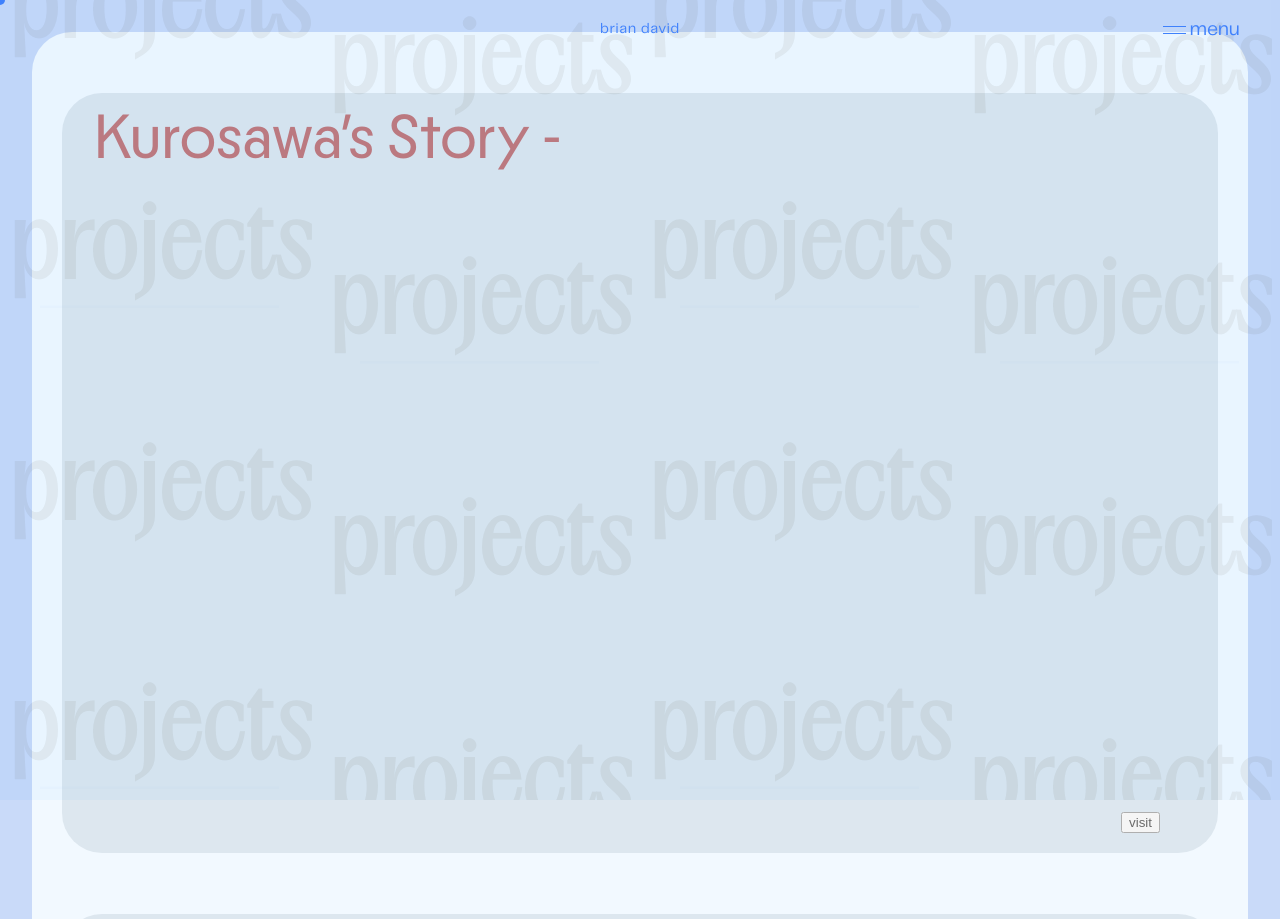
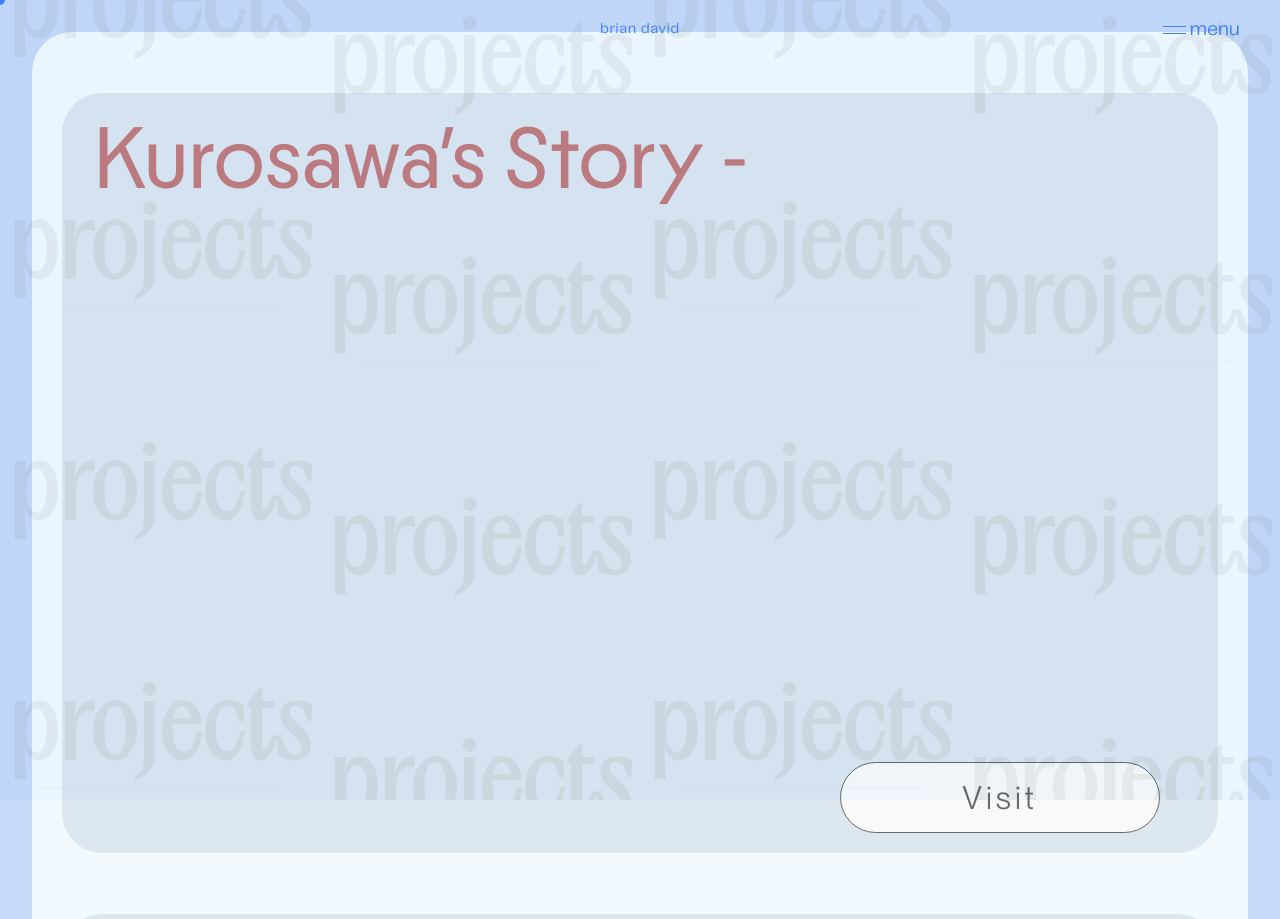
Before and after one commit to brian-david4/brian-portfolio-website, a React (Vite) app in the folder portfolio-website/: page /projects in a window 1280 px wide. Shown: the top 919 px of the page. Built offline with nearby package versions, Linux system fonts and the light colour scheme.

Commit message:
Create visit button hover anim

```diff
--- a/portfolio-website/src/components/Project/Project.tsx
+++ b/portfolio-website/src/components/Project/Project.tsx
@@ -11,8 +11,12 @@ const Project = ({ project }: ProjectProps) => {
     <>
       <div className={styles.projectWrapper}>
         <div className={styles.title}>{project.title}</div>
+
         <Link to={project.link} className={styles.linkBtn}>
-          <button>visit</button>
+          <div className={styles.button}>
+            <div className={styles.btnHeading}>Visit</div>
+            <div className={styles.hoverFill} />
+          </div>
         </Link>
       </div>
     </>
--- a/portfolio-website/src/components/Project/proj.module.css
+++ b/portfolio-website/src/components/Project/proj.module.css
@@ -9,12 +9,47 @@
 .title {
   position: absolute;
   left: 2.5vw;
-  top: 1vh;
-  font-size: 5vw;
+  top: 1.75vh;
+  font-size: 7vw;
   font-family: "NikkeiMaru Light";
 }
 .linkBtn {
   position: absolute;
   bottom: 2.5vh;
   right: 4.5vw;
+  text-decoration: none;
+  font-family: "Neue Montreal Book";
+  font-size: 2.5vw;
 }
+.button {
+  position: relative;
+  padding: 15px;
+  min-width: 175px;
+  width: 25vw;
+  min-height: 30px;
+  border: 1px solid black;
+  border-radius: 40px;
+  background-color: whitesmoke;
+  overflow: hidden;
+}
+.hoverFill {
+  position: absolute;
+  height: 100%;
+  width: 100%;
+  background-color: black;
+  bottom: 0;
+  left: 0;
+  transform: translateX(-100%);
+  pointer-events: none;
+  transition: transform 1.5s cubic-bezier(0.65, 0, 0.35, 1);
+}
+.button:hover > .hoverFill {
+  transform: translateX(0);
+}
+.btnHeading {
+  position: relative;
+  z-index: 1;
+  mix-blend-mode: difference;
+  color: whitesmoke;
+  letter-spacing: 0.2ch;
+}
```
